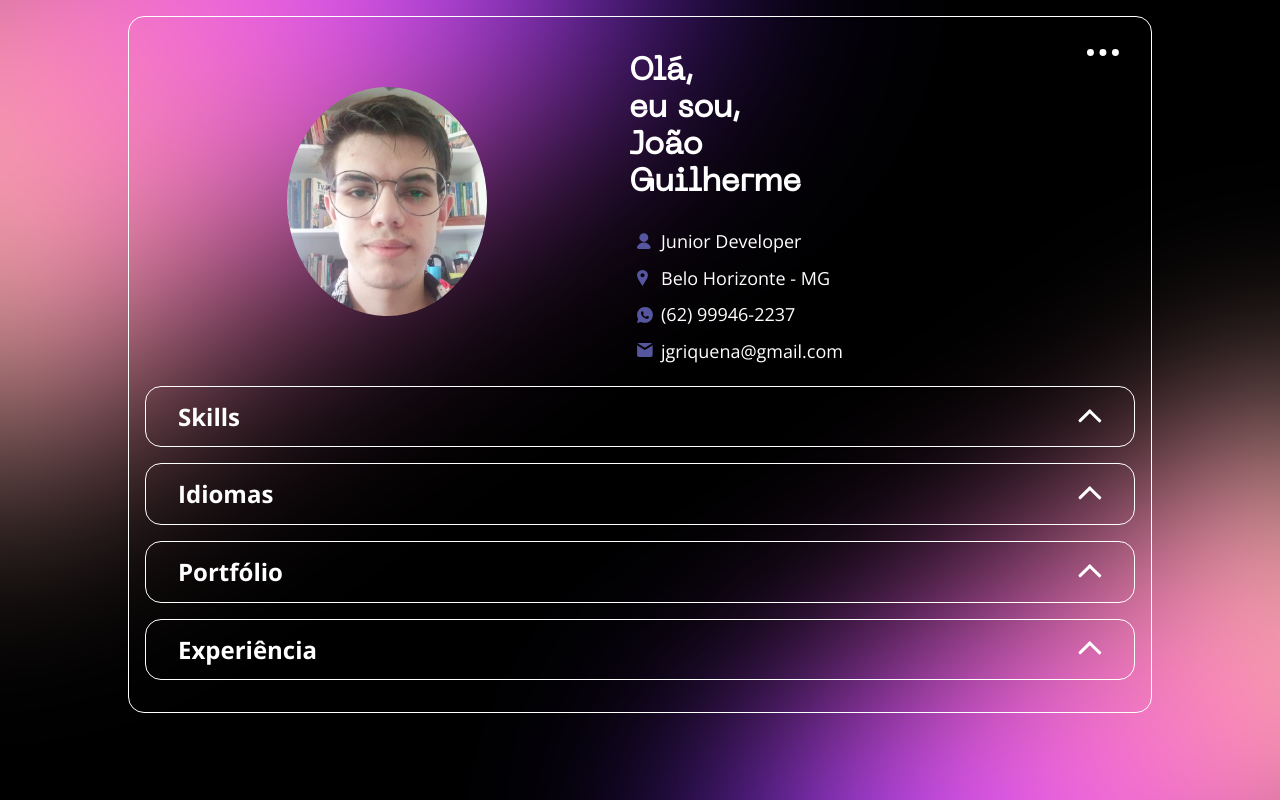
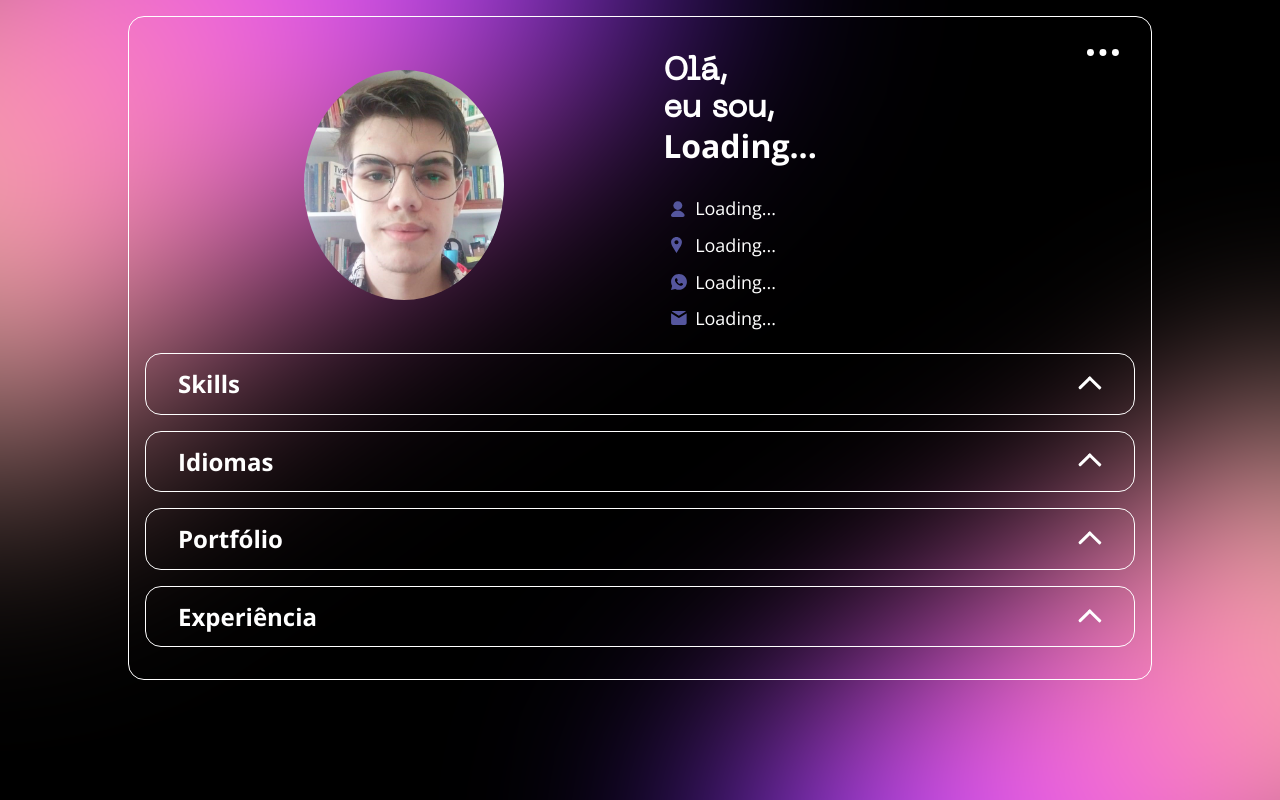
Before and after one commit to joaogriquena/Portifolio_API_GitHub, a plain HTML site: page src/index.html in a window 1280 px wide. Drawn offline with nearby package versions, Linux system fonts and the light colour scheme.

Commit message:
informações

```diff
--- a/src/assets/js/api.js
+++ b/src/assets/js/api.js
@@ -0,0 +1,6 @@
+
+async function fetchProfileData() {
+    const url = 'https://raw.githubusercontent.com/joaogriquena/Portifolio_API_GitHub/master/src/data/profile.json'
+    const fetching = await fetch(url)
+    return await fetching.json()
+}
--- /dev/null
+++ b/src/assets/js/main.js
@@ -0,0 +1,7 @@
+
+(async () => {
+
+    const profileData = await fetchProfileData()
+    console.log(profileData)
+
+})()
--- a/src/index.html
+++ b/src/index.html
@@ -30,13 +30,13 @@
 <body>
     <main class="main">
         <header class="header">
-            <img src="assets/img/perfil.png" alt="Foto do Joao Guilherme, autor do Portifólio" class="photo">
-            <h1 class="title">Olá, <br>eu sou, <br> João Guilherme</h1>
+            <img src="assets/img/perfil.png" alt="Foto de Perfil" class="photo profile.photo">
+            <h1 class="title">Olá, <br>eu sou, <br> <span class="profile.name">Loading...</span></h1>
             <div class="information">
-                <p class="job">Junior Developer</p>
-                <p class="location">Belo Horizonte - MG</p>
-                <p class="phone">(62) 99946-2237</p>
-                <p class="email">jgriquena@gmail.com</p>
+                <p class="job"><span class="profile.job">Loading...</span></p>
+                <p class="location"><span class="profile.location">Loading...</span></p>
+                <p class="phone"><span class="profile.number">Loading...</span></p>
+                <p class="email"><span class="profile.email">Loading...</span></p>
             </div>
         </header>
 
@@ -164,6 +164,8 @@
     </main>
 
     <script src="assets/js/acordeon.js"></script>
+    <script src="assets/js/api.js"></script>
+    <script src="assets/js/main.js"></script>
 </body>
 
 </html>
```
